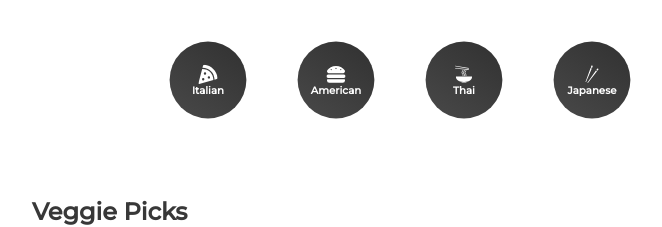
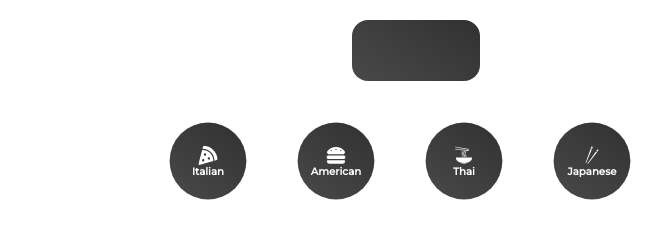
Before and after one commit to mohamed-haouari/Recipe-App, a React (Create React App) app in the folder recipe-app/: page / in a window 1280 px wide. Shown: the top 227 px of the page, without its empty margins (224-886 px from the left). Built offline with nearby package versions, Linux system fonts and the light colour scheme; no server answers.

Commit message:
search-bar

```diff
--- a/recipe-app/src/App.js
+++ b/recipe-app/src/App.js
@@ -1,11 +1,13 @@
 import Category from "./components/Category";
 import Pages from "./pages/Pages";
 import {BrowserRouter} from 'react-router-dom';
+import Search from "./components/Search";
 
 function App() {
   return (
     <div className="App">
       <BrowserRouter>
+      <Search />
       <Category />
       <Pages />
       </BrowserRouter>
--- /dev/null
+++ b/recipe-app/src/components/Search.jsx
@@ -0,0 +1,51 @@
+import styled from "styled-components";
+import { useState } from "react";
+import { FaSearch } from "react-icons/fa";
+
+function Search() {
+  const [input, setInput] = useState("");
+  const submitHandler = (e) => {
+  e.preventDefault();
+  };
+// 1:36:46
+  return (
+    <FormStyle onSubmit={submitHandler} >
+      <div>
+        <FaSearch></FaSearch>
+        <input
+          onChange={(e) => setInput(e.target.value)}
+          type="text"
+          value={input}
+        />
+      </div>
+    </FormStyle>
+  );
+}
+
+const FormStyle = styled.form`
+  margin: 0rem 20rem;
+  div {
+    postion: relative;
+    width: 100%;
+  }
+  input {
+    border: none;
+    background: linear-gradient(35deg, #494949, #313131);
+    font-size: 1.5rem;
+    color: white;
+    padding: 1rem 3rem;
+    border: none;
+    border-radius: 1rem;
+    outline: none;
+    width: 100%;
+  }
+  svg {
+    postion: absolute;
+    top: 50%;
+    left: 0%;
+    transform: translate(100%, -50%);
+    color: white;
+  }
+`;
+
+export default Search;
```
